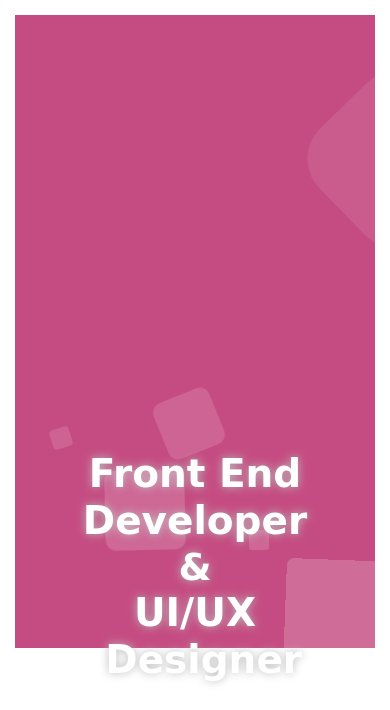
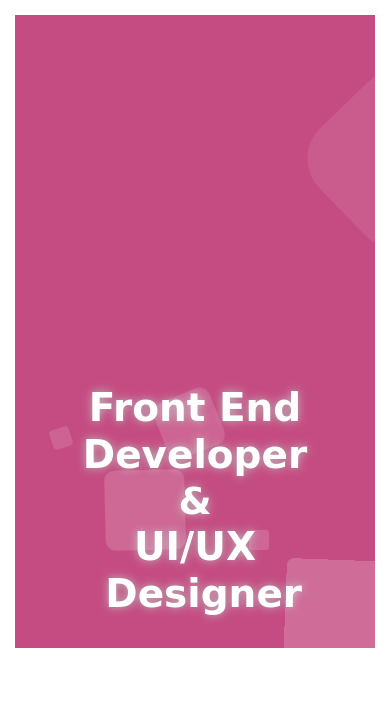
Before and after one commit to daniahejazi/portofolio, a plain HTML site: page index.html in a window 390 px wide. Shown: the part 115-825 px from the top of the page. Drawn offline with nearby package versions, Linux system fonts and the light colour scheme.

Commit message:
Update style.css

```diff
--- a/css/style.css
+++ b/css/style.css
@@ -102,7 +102,7 @@ body {
 @media (min-width:320px) and (max-width:991px){
 
     .slider-sec .context1 .dev{
-        margin-top: 37%;
+        margin-top: 20%;
     }
     .slider-sec .area {
         height: 75vh !important;
```
